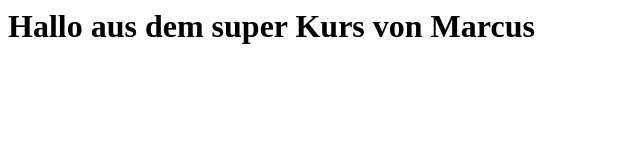
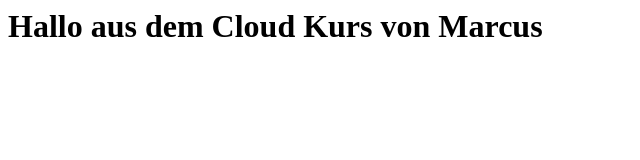
Before and after one commit to zahlenhelfer/aws-example-website, a plain HTML site: page index.html in a window 1280 px wide. Shown: the whole page, without its empty margins (0-640 px from the left). Drawn offline with Linux system fonts and the light colour scheme.

Commit message:
Nochmalig die HTML Seite angepasst

```diff
--- a/index.html
+++ b/index.html
@@ -1 +1 @@
-<h1>Hallo aus dem super Kurs von Marcus</h1>
+<h1>Hallo aus dem Cloud Kurs von Marcus</h1>
```
